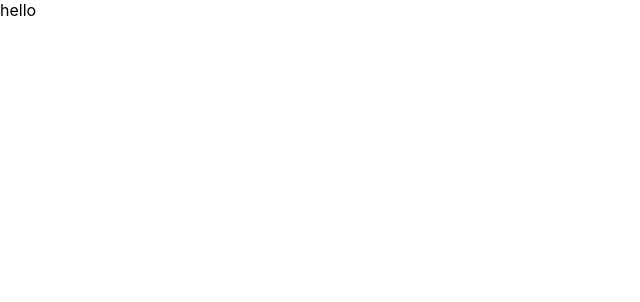
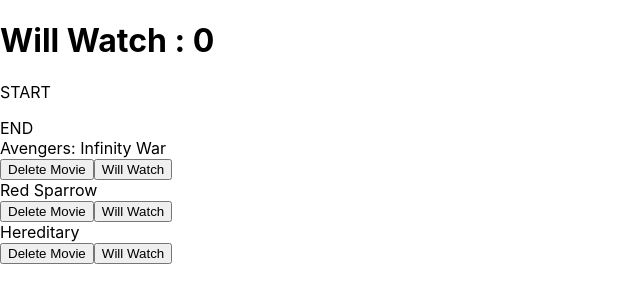
Before and after one commit to Vandrosov99/movieLibrary, a React (Create React App) app in the folder react-movie-app/: page / in a window 1280 px wide. Shown: the top 302 px of the page, without its empty margins (0-640 px from the left). Built offline with nearby package versions, Linux system fonts and the light colour scheme.

Commit message:
add localStorage ADD_DELETE + ui functionality

```diff
--- a/react-movie-app/src/components/App.js
+++ b/react-movie-app/src/components/App.js
@@ -1,7 +1,60 @@
 import React from "react";
+import { moviesData } from "../const/movieData";
+import MovieList from "./MovieList";
+import FavouriteList from "./FavouriteList";
 
-function App() {
-  return <div className='App'>hello</div>;
+class App extends React.Component {
+  constructor() {
+    super();
+    this.state = {
+      movies: moviesData,
+      willWatch: [],
+      test: "1",
+    };
+  }
+  handleClickRemoveMovie = updatedFilms => {
+    this.setState({ movies: updatedFilms });
+  };
+  handleClickAddToWatch = movie => {
+    const updateWillWatch = [...this.state.willWatch];
+    updateWillWatch.push(movie);
+    this.setState({ willWatch: updateWillWatch });
+  };
+  handleClickRemoveFavMovie = updateFavMovie => {
+    this.setState({
+      willWatch: updateFavMovie,
+    });
+  };
+  componentWillMount() {
+    console.log("will mount");
+    const savedWillWatch = JSON.parse(localStorage.getItem("movies"));
+    if (savedWillWatch) {
+      this.setState({
+        willWatch: savedWillWatch,
+      });
+    } else {
+      const emptyArr = [];
+      localStorage.setItem("movies", JSON.stringify(emptyArr));
+    }
+  }
+
+  render() {
+    return (
+      <div>
+        <FavouriteList
+          willWatch={this.state.willWatch}
+          count={this.state.willWatch.length}
+          moviesWill={this.state.willWatch}
+          removeFav={this.handleClickRemoveFavMovie}
+        />
+        <MovieList
+          movies={this.state.movies}
+          removeFilm={this.handleClickRemoveMovie}
+          addToWatch={this.handleClickAddToWatch}
+        />
+      </div>
+    );
+  }
 }
 
 export default App;
--- /dev/null
+++ b/react-movie-app/src/components/FavouriteList.js
@@ -0,0 +1,25 @@
+import React, { Component } from "react";
+import FavouriteMovie from "./FavouriteMovie";
+export default class Favourite extends Component {
+  render() {
+    return (
+      <div>
+        <h1>Will Watch : {this.props.count}</h1>
+        <div>START</div>
+        <ul>
+          {this.props.moviesWill.map((item, index) => {
+            return (
+              <FavouriteMovie
+                key={index}
+                movie={item}
+                willWatch={this.props.willWatch}
+                removeFromFav={this.props.removeFav}
+              />
+            );
+          })}
+        </ul>
+        <div>END</div>
+      </div>
+    );
+  }
+}
--- /dev/null
+++ b/react-movie-app/src/components/FavouriteMovie.js
@@ -0,0 +1,20 @@
+import React, { Component } from "react";
+
+export default class FavouriteMovie extends Component {
+  handleRemoveFromFav = () => {
+    const updateWillWatch = this.props.willWatch.filter(item => {
+      return this.props.movie.id !== item.id;
+    });
+    this.props.removeFromFav(updateWillWatch);
+    localStorage.setItem("movies", JSON.stringify(updateWillWatch));
+  };
+  render() {
+    const { movie } = this.props;
+    return (
+      <div>
+        <p>{movie.title}</p>
+        <button onClick={this.handleRemoveFromFav}>Delete from fav</button>
+      </div>
+    );
+  }
+}
--- /dev/null
+++ b/react-movie-app/src/components/Movie.js
@@ -0,0 +1,44 @@
+import React, { Component } from "react";
+
+export default class Movie extends Component {
+  constructor(props) {
+    super(props);
+    this.state = {
+      willWatch: false,
+    };
+  }
+  removeMovie = () => {
+    const updatedFimls = this.props.movies.filter(movies => {
+      return this.props.movie.id !== movies.id;
+    });
+    console.log(updatedFimls);
+    this.props.removeFilm(updatedFimls);
+  };
+  addToWatch = movie => {
+    if (!this.state.willWatch) {
+      this.setState({
+        willWatch: true,
+      });
+      const savedWillWatch = JSON.parse(localStorage.getItem("movies"));
+      console.log(savedWillWatch);
+      if (savedWillWatch) {
+        savedWillWatch.push(movie);
+        localStorage.setItem("movies", JSON.stringify(savedWillWatch));
+        this.props.addToWatch(movie);
+      } else {
+        const emptyArr = [];
+        localStorage.setItem("movies", JSON.stringify(emptyArr));
+      }
+    }
+  };
+  render() {
+    const { movie } = this.props;
+    return (
+      <div>
+        <div>{movie.title}</div>
+        <button onClick={this.removeMovie}>Delete Movie</button>
+        <button onClick={this.addToWatch.bind(this, movie)}>Will Watch</button>
+      </div>
+    );
+  }
+}
--- /dev/null
+++ b/react-movie-app/src/components/MovieList.js
@@ -0,0 +1,25 @@
+import React, { Component } from "react";
+import Movie from "./Movie";
+
+class MovieList extends Component {
+  render() {
+    const { movies, removeFilm, addToWatch } = this.props;
+    return (
+      <div>
+        {movies.map(movie => {
+          return (
+            <Movie
+              movie={movie}
+              key={movie.id}
+              removeFilm={removeFilm}
+              movies={movies}
+              addToWatch={addToWatch}
+            />
+          );
+        })}
+      </div>
+    );
+  }
+}
+
+export default MovieList;
--- /dev/null
+++ b/react-movie-app/src/const/movieData.js
@@ -0,0 +1,14 @@
+export const moviesData = [
+  {
+    id: 1,
+    title: "Avengers: Infinity War",
+  },
+  {
+    id: 2,
+    title: "Red Sparrow",
+  },
+  {
+    id: 3,
+    title: "Hereditary",
+  },
+];
```
Also changed, not shown: 1 other file (tests, documents, lock files or other folders).
